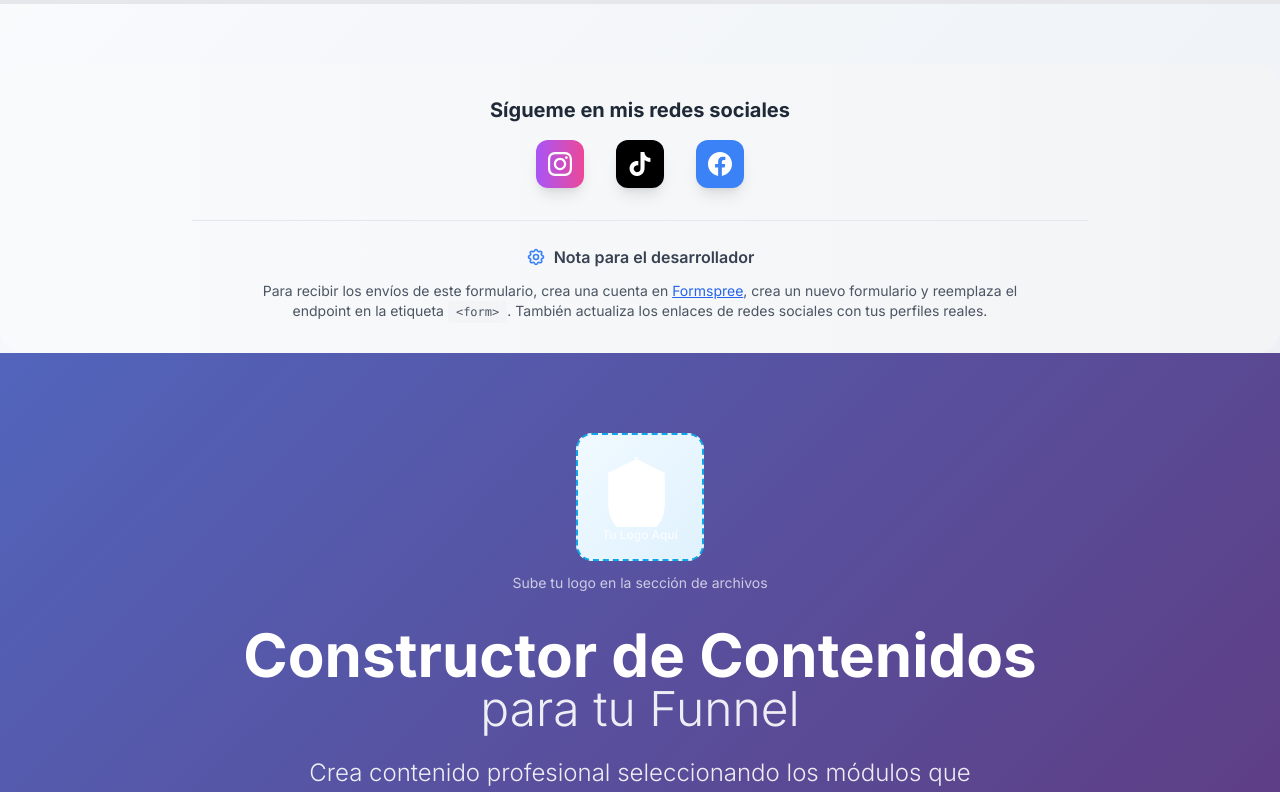
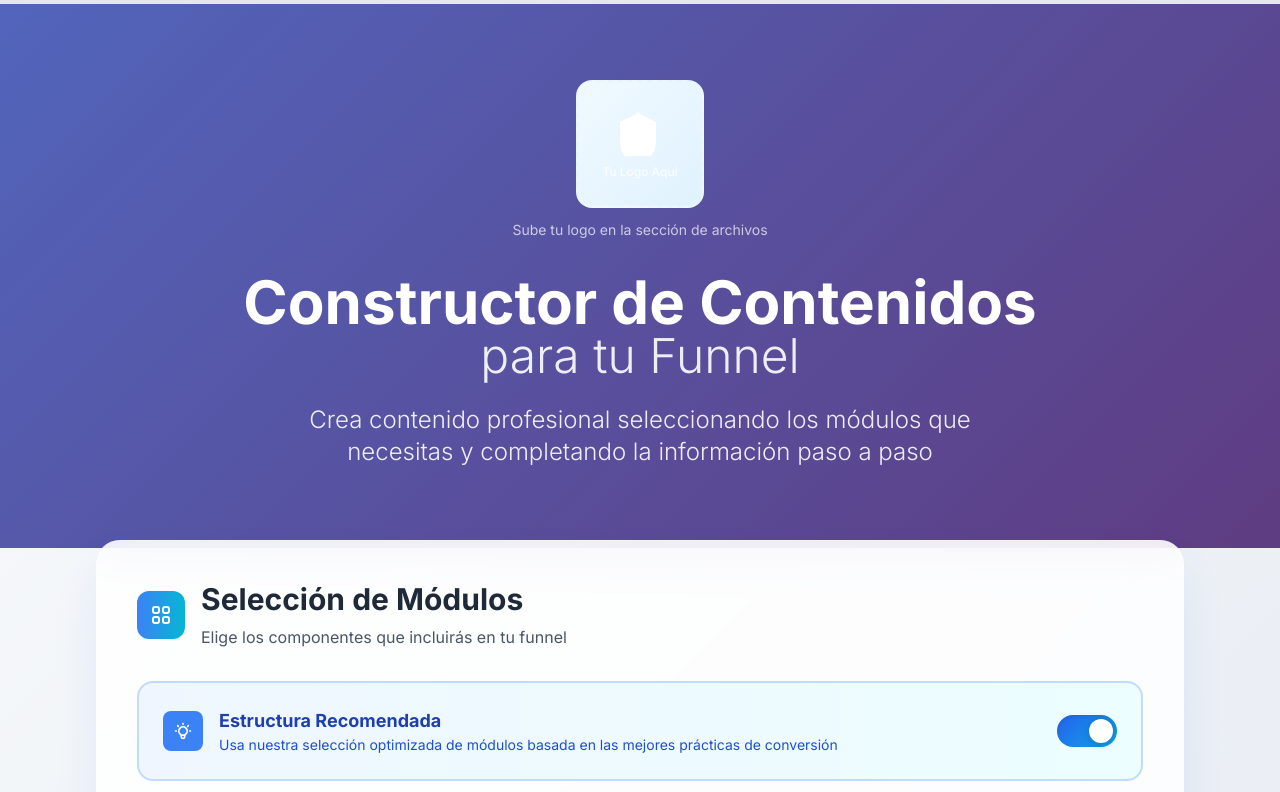
Before and after one commit to JoseAC05/constructor-de-funnel, a plain HTML site: page index.html in a window 1280 px wide. Shown: the top 792 px of the page. Drawn offline with nearby package versions, Linux system fonts and the light colour scheme.

Commit message:
Correcion de errores

```diff
--- a/index.html
+++ b/index.html
@@ -1,44 +1,4 @@
-<!-- Developer Note and Social Links -->
-        <footer class="mt-16 bg-gradient-to-r from-slate-50 to-gray-100 rounded-3xl p-8">
-            <div class="max-w-4xl mx-auto">
-                <!-- Social Links Section -->
-                <div class="text-center mb-8">
-                    <h3 class="text-xl font-bold text-gray-800 mb-4">Sígueme en mis redes sociales</h3>
-                    <div class="social-links flex justify-center space-x-4 flex-wrap gap-4">
-
-                        <a href="https://instagram.com/jose_cuber0" target="_blank" class="w-12 h-12 bg-gradient-to-r from-purple-500 to-pink-500 hover:from-purple-600 hover:to-pink-600 text-white rounded-xl flex items-center justify-center shadow-lg transition-all duration-300">
-                            <svg class="w-6 h-6" fill="currentColor" viewBox="0 0 24 24">
-                                <path d="M12 2.163c3.204 0 3.584.012 4.85.07 3.252.148 4.771 1.691 4.919 4.919.058 1.265.069 1.645.069 4.849 0 3.205-.012 3.584-.069 4.849-.149 3.225-1.664 4.771-4.919 4.919-1.266.058-1.644.07-4.85.07-3.204 0-3.584-.012-4.849-.07-3.26-.149-4.771-1.699-4.919-4.92-.058-1.265-.07-1.645-.07-4.849 0-3.204.013-3.583.07-4.849.149-3.227 1.664-4.771 4.919-4.919 1.266-.057 1.645-.069 4.849-.069zm0-2.163c-3.259 0-3.667.014-4.947.072-4.358.2-6.78 2.618-6.98 6.98-.059 1.281-.073 1.689-.073 4.948 0 3.259.014 3.668.072 4.948.2 4.358 2.618 6.78 6.98 6.98 1.281.058 1.689.072 4.948.072 3.259 0 3.668-.014 4.948-.072 4.354-.2 6.782-2.618 6.979-6.98.059-1.28.073-1.689.073-4.948 0-3.259-.014-3.667-.072-4.947-.196-4.354-2.617-6.78-6.979-6.98-1.281-.059-1.69-.073-4.949-.073zm0 5.838c-3.403 0-6.162 2.759-6.162 6.162s2.759 6.163 6.162 6.163 6.162-2.759 6.162-6.163c0-3.403-2.759-6.162-6.162-6.162zm0 10.162c-2.209 0-4-1.79-4-4 0-2.209 1.791-4 4-4s4 1.791 4 4c0 2.21-1.791 4-4 4zm6.406-11.845c-.796 0-1.441.645-1.441 1.44s.645 1.44 1.441 1.44c.795 0 1.439-.645 1.439-1.44s-.644-1.44-1.439-1.44z"/>
-                            </svg>
-                        </a>
-
-                        </a>
-                        <a href="https://tiktok.com/@cubero_cr" target="_blank" class="w-12 h-12 bg-black hover:bg-gray-800 text-white rounded-xl flex items-center justify-center shadow-lg transition-all duration-300">
-                            <svg class="w-6 h-6" fill="currentColor" viewBox="0 0 24 24">
-                                <path d="M12.525.02c1.31-.02 2.61-.01 3.91-.02.08 1.53.63 3.09 1.75 4.17 1.12 1.11 2.7 1.62 4.24 1.79v4.03c-1.44-.05-2.89-.35-4.2-.97-.57-.26-1.1-.59-1.62-.93-.01 2.92.01 5.84-.02 8.75-.08 1.4-.54 2.79-1.35 3.94-1.31 1.92-3.58 3.17-5.91 3.21-1.43.08-2.86-.31-4.08-1.03-2.02-1.19-3.44-3.37-3.65-5.71-.02-.5-.03-1-.01-1.49.18-1.9 1.12-3.72 2.58-4.96 1.66-1.44 3.98-2.13 6.15-1.72.02 1.48-.04 2.96-.04 4.44-.99-.32-2.15-.23-3.02.37-.63.41-1.11 1.04-1.36 1.75-.21.51-.15 1.07-.14 1.61.24 1.64 1.82 3.02 3.5 2.87 1.12-.01 2.19-.66 2.77-1.61.19-.33.4-.67.41-1.06.1-1.79.06-3.57.07-5.36.01-4.03-.01-8.05.02-12.07z"/>
-                            </svg>
-                        </a>
-                        <a href="https://facebook.com/Jose Alvarez" target="_blank" class="w-12 h-12 bg-blue-500 hover:bg-blue-600 text-white rounded-xl flex items-center justify-center shadow-lg transition-all duration-300">
-                            <svg class="w-6 h-6" fill="currentColor" viewBox="0 0 24 24">
-                                <path d="M24 12.073c0-6.627-5.373-12-12-12s-12 5.373-12 12c0 5.99 4.388 10.954 10.125 11.854v-8.385H7.078v-3.47h3.047V9.43c0-3.007 1.792-4.669 4.533-4.669 1.312 0 2.686.235 2.686.235v2.953H15.83c-1.491 0-1.956.925-1.956 1.874v2.25h3.328l-.532 3.47h-2.796v8.385C19.612 23.027 24 18.062 24 12.073z"/>
-                            </svg>
-                        </a>
-                    </div>
-                </div>
-
-                <!-- Developer Note -->
-                <div class="text-center border-t border-gray-200 pt-6">
-                    <h3 class="font-semibold text-gray-700 mb-3 flex items-center justify-center space-x-2">
-                        <svg class="w-5 h-5 text-blue-500" fill="none" stroke="currentColor" viewBox="0 0 24 24">
-                            <path stroke-linecap="round" stroke-linejoin="round" stroke-width="2" d="M10.325 4.317c.426-1.756 2.924-1.756 3.35 0a1.724 1.724 0 002.573 1.066c1.543-.94 3.31.826 2.37 2.37a1.724 1.724 0 001.065 2.572c1.756.426 1.756 2.924 0 3.35a1.724 1.724 0 00-1.066 2.573c.94 1.543-.826 3.31-2.37 2.37a1.724 1.724 0 00-2.572 1.065c-.426 1.756-2.924 1.756-3.35 0a1.724 1.724 0 00-2.573-1.066c-1.543.94-3.31-.826-2.37-2.37a1.724 1.724 0 00-1.065-2.572c-1.756-.426-1.756-2.924 0-3.35a1.724 1.724 0 001.066-2.573c-.94-1.543.826-3.31 2.37-2.37.996.608 2.296.07 2.572-1.065z"></path>
-                            <path stroke-linecap="round" stroke-linejoin="round" stroke-width="2" d="M15 12a3 3 0 11-6 0 3 3 0 016 0z"></path>
-                        </svg>
-                        <span>Nota para el desarrollador</span>
-                    </h3>
-                    <p class="text-sm text-gray-600 max-w-3xl mx-auto">Para recibir los envíos de este formulario, crea una cuenta en <a href="https://formspree.io/" target="_blank" class="text-blue-600 underline hover:text-blue-800">Formspree</a>, crea un nuevo formulario y reemplaza el endpoint en la etiqueta <code class="bg-gray-100 px-2 py-1 rounded text-xs font-mono">&lt;form&gt;</code>. También actualiza los enlaces de redes sociales con tus perfiles reales.</p>
-                </div>
-            </div>
-        </footer><!DOCTYPE html>
+<!DOCTYPE html>
 <html lang="es">
 <head>
     <meta charset="UTF-8">
@@ -391,7 +351,7 @@
                 <div class="mb-8">
                     <div class="logo-section inline-flex items-center justify-center w-32 h-32 bg-white bg-opacity-20 rounded-2xl backdrop-blur-sm border-2 border-white border-opacity-30">
                         <div class="text-center">
-                            <svg class="." fill="currentColor" viewBox="0 0 24 24">
+                            <svg class="w-12 h-12 mx-auto mb-2 text-white" fill="currentColor" viewBox="0 0 24 24">
                                 <path d="M12 2L2 7v10c0 5.55 3.84 9.739 9 10.93 5.16-1.191 9-5.38 9-10.93V7l-10-5z"/>
                             </svg>
                             <p class="text-xs text-white text-opacity-80 font-medium">Tu Logo Aquí</p>
@@ -546,7 +506,7 @@
                                     <div>• Documentos: PDF, DOC</div>
                                 </div>
                             </div>
-                            <a href="https://drive.google.com/drive/folders/1UyFbNW71LQ2rWQK4NKjwu0TUxWRfkBnr?usp=drive_link" target="_blank" class="inline-flex items-center space-x-2 bg-green-600 text-white font-bold py-3 px-6 rounded-xl hover:bg-green-700 transition-all duration-300 hover:scale-105 hover:shadow-lg">
+                            <a href="https://forms.gle/TU_ENLACE_AQUI" target="_blank" class="inline-flex items-center space-x-2 bg-green-600 text-white font-bold py-3 px-6 rounded-xl hover:bg-green-700 transition-all duration-300 hover:scale-105 hover:shadow-lg">
                                 <svg class="w-5 h-5" fill="none" stroke="currentColor" viewBox="0 0 24 24">
                                     <path stroke-linecap="round" stroke-linejoin="round" stroke-width="2" d="M7 16a4 4 0 01-.88-7.903A5 5 0 1115.9 6L16 6a5 5 0 011 9.9M15 13l-3-3m0 0l-3 3m3-3v12"></path>
                                 </svg>
```
